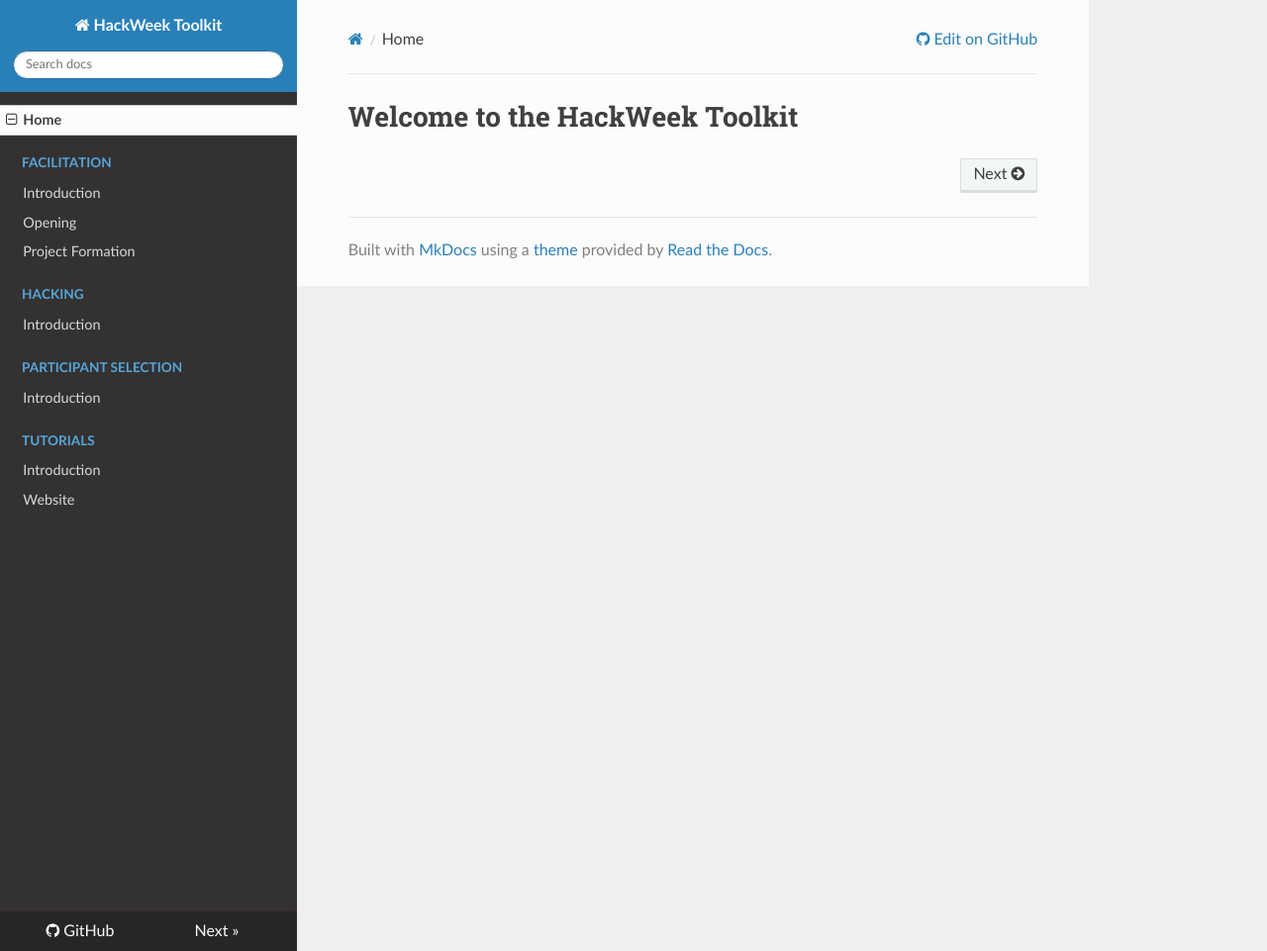
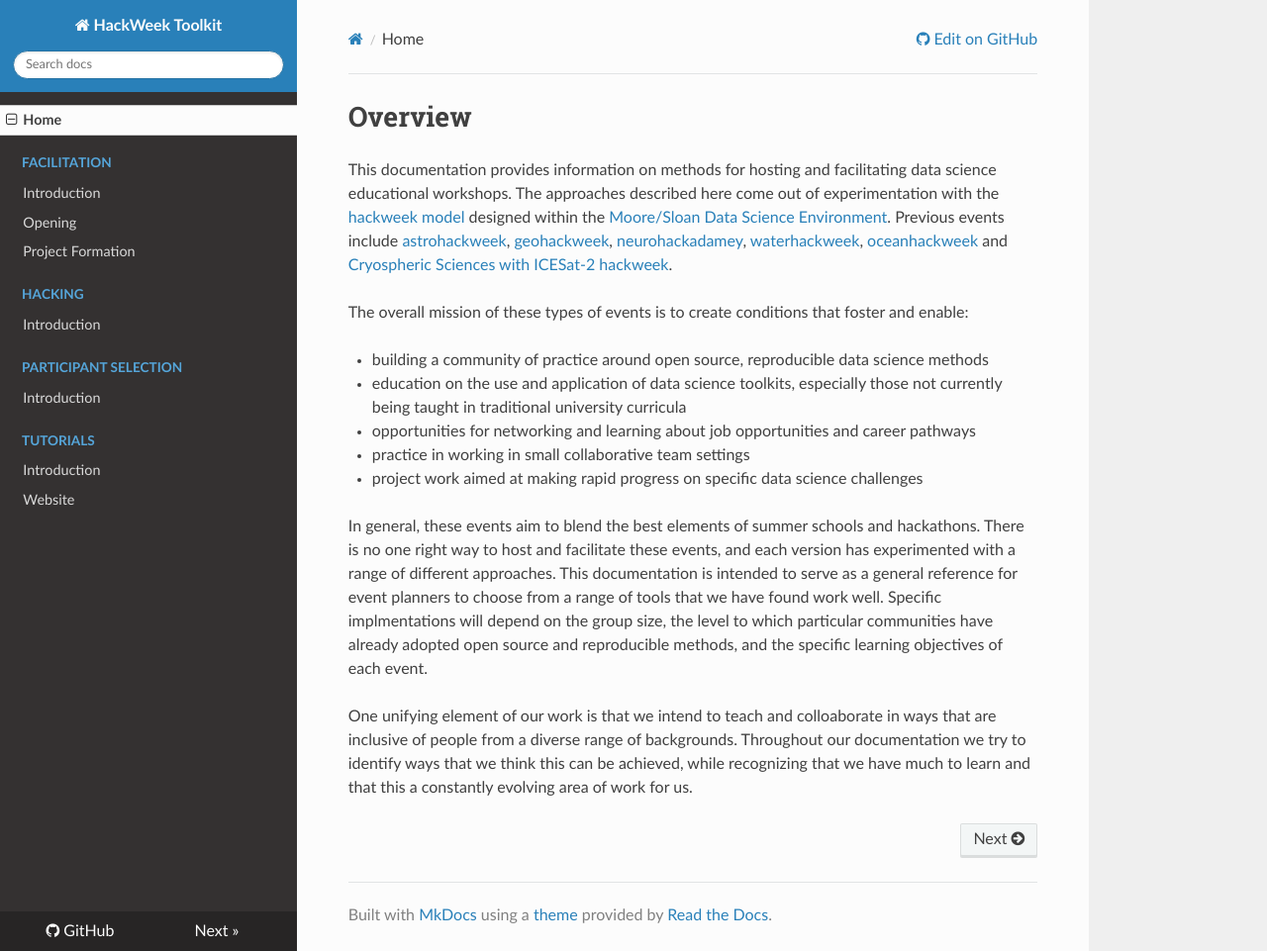
Before and after one commit to uwescience/HackWeek-Toolkit, an MkDocs documentation site: the page built from docs/index.md, in a window 1280 px wide and 961 px high. Shown: the whole window at 99% size. Built offline with MkDocs 1.6.1, drawn with Linux system fonts in a browser that asks for light colours; nearby versions of some CDN libraries.

Commit message:
initial commit

```diff
--- a/docs/index.md
+++ b/docs/index.md
@@ -1 +1,15 @@
-# Welcome to the HackWeek Toolkit
+# Overview
+
+This documentation provides information on methods for hosting and facilitating data science educational workshops. The approaches described here come out of experimentation with the [hackweek model](https://www.pnas.org/content/115/36/8872.short) designed within the [Moore/Sloan Data Science Environment](http://msdse.org/). Previous events include [astrohackweek](https://astrohackweek.org), [geohackweek](https://geohackweek.github.io), [neurohackadamey](https://neurohackademy.org), [waterhackweek](https://waterhackweek.github.io), [oceanhackweek](https://oceanhackweek.github.io) and [Cryospheric Sciences with ICESat-2 hackweek](https://icesat-2hackweek.github.io).
+
+The overall mission of these types of events is to create conditions that foster and enable:
+
+* building a community of practice around open source, reproducible data science methods
+* education on the use and application of data science toolkits, especially those not currently being taught in traditional university curricula
+* opportunities for networking and learning about job opportunities and career pathways
+* practice in working in small collaborative team settings
+* project work aimed at making rapid progress on specific data science challenges
+
+In general, these events aim to blend the best elements of summer schools and hackathons. There is no one right way to host and facilitate these events, and each version has experimented with a range of different approaches. This documentation is intended to serve as a general reference for event planners to choose from a range of tools that we have found work well. Specific implmentations will depend on the group size, the level to which particular communities have already adopted open source and reproducible methods, and the specific learning objectives of each event.
+
+One unifying element of our work is that we intend to teach and colloaborate in ways that are inclusive of people from a diverse range of backgrounds. Throughout our documentation we try to identify ways that we think this can be achieved, while recognizing that we have much to learn and that this a constantly evolving area of work for us.
```
